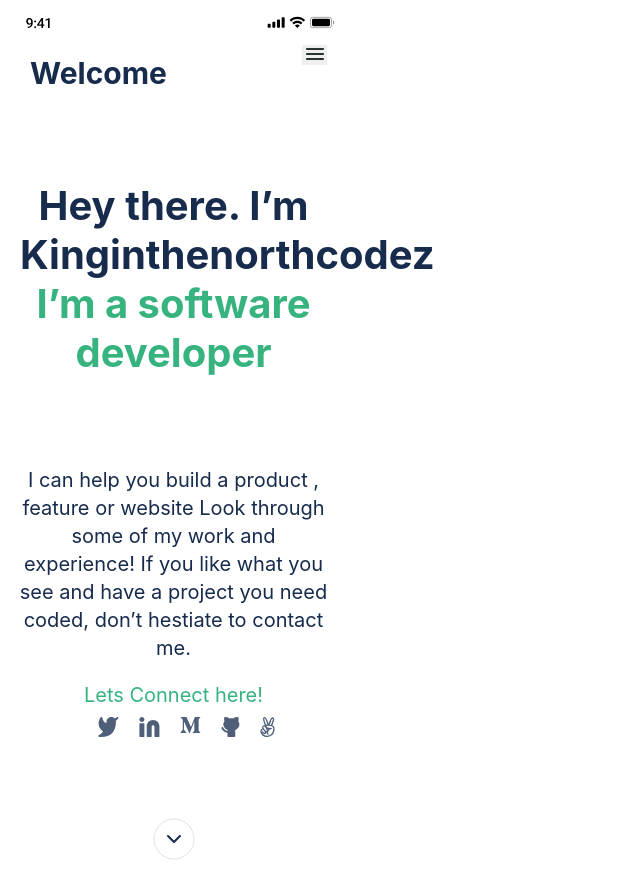
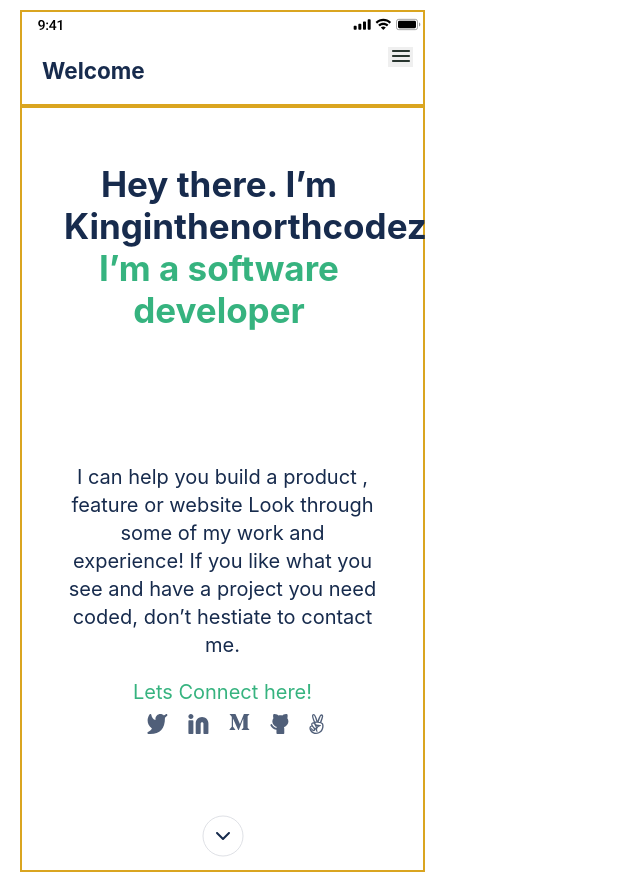
Before and after one commit to yersel500/Portifolio-website-north, a website: page index.html in a window 1280 px wide. Shown: the whole page, without its empty margins (0-640 px from the left). Drawn offline with Linux system fonts and the light colour scheme.

Commit message:
updated box model for margin and paddings

```diff
--- a/assets/css/style.css
+++ b/assets/css/style.css
@@ -18,6 +18,7 @@ body {
   width: 100%;
   background-color: var(--neutral);
   padding: 10px;
+  margin-left: 10px;
 
   /* background: url(Overlay.png) 50% 0% no-repeat; */
 }
@@ -26,8 +27,9 @@ body {
 .header-container {
   display: flex;
   flex-direction: column;
-  width: 327px;
+  width: 405px;
   flex-wrap: wrap;
+  border: 2px solid goldenrod;
 }
 
 .notification-bar {
@@ -47,7 +49,7 @@ body {
 .logo {
   font-style: normal;
   font-weight: 600;
-  font-size: 20px;
+  font-size: 15px;
 }
 
 .toolbar a {
@@ -68,22 +70,23 @@ body {
 /* main section - headline */
 .headline {
   display: flex;
-  width: 327px;
+  width: 405px;
   flex-direction: column;
   align-content: center;
   flex-wrap: wrap;
+  border: 2px solid goldenrod;
 }
 
 .line-headline {
   color: var(--primary);
   text-align: center;
-  width: 327px;
+  width: 320px;
   height: 192px;
-  padding: 20px 10px;
+  padding: 5px 5px;
   font-family: 'Inter', sans-serif;
   font-style: normal;
   font-weight: bold;
-  font-size: 40px;
+  font-size: 35px;
   position: static;
   left: 24px;
   top: 64px;
```
